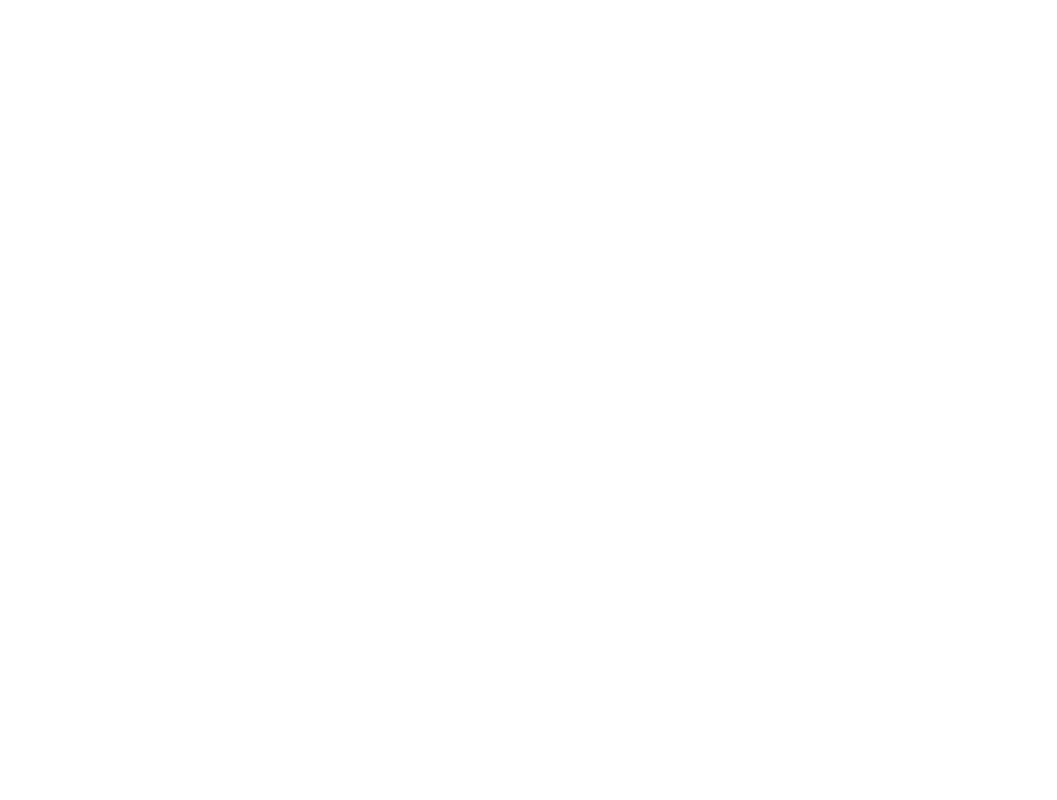
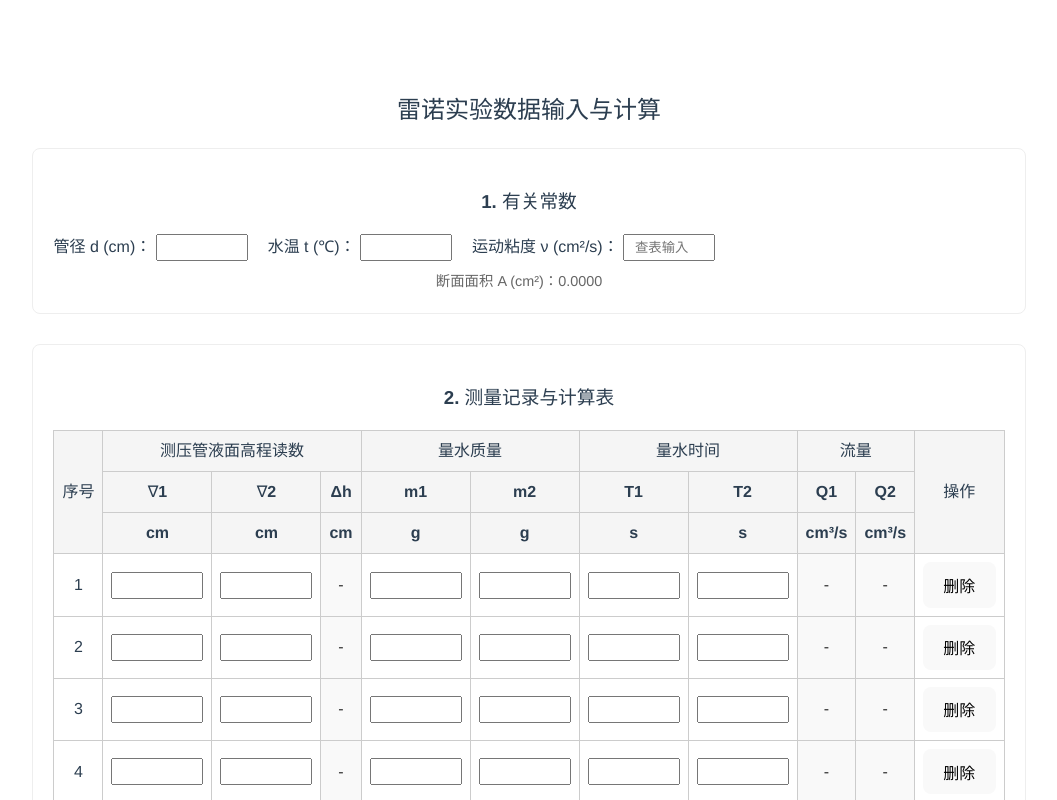
Before and after one commit to Sulilivan/Hydraulics-Experiment, a Vue app: page /reynolds in a window 1280 px wide. Before the commit this address had no page. Shown: the top 800 px of the page, without its empty margins (111-1168 px from the left). Built offline with nearby package versions, Linux system fonts and the light colour scheme; the HTML template or start-up script is replaced by a standard one.

Commit message:
增加完善雷诺数实验

```diff
--- a/src/router/index.ts
+++ b/src/router/index.ts
@@ -3,11 +3,13 @@
 import HomeView from '../views/HomeView.vue'
 import HydrostaticPressure from '../views/HydrostaticPressure.vue'
 import HydrostaticForce from '../views/HydrostaticForce.vue'
+import ReynoldsExperiment from '../views/ReynoldsExperiment.vue'
 
 const routes = [
   { path: '/', component: HomeView },
   { path: '/pressure', component: HydrostaticPressure },
-  { path: '/force', component: HydrostaticForce }
+  { path: '/force', component: HydrostaticForce },
+  { path: '/reynolds', component: ReynoldsExperiment }
 ]
 
 const router = createRouter({
--- a/src/views/HomeView.vue
+++ b/src/views/HomeView.vue
@@ -8,6 +8,10 @@
 
       <router-link to="/force" class="nav-item">
         <button>2. 静水总压力实验</button>
+      </router-link>
+
+      <router-link to="/reynolds" class="nav-item">
+        <button>3. 雷诺实验</button>
       </router-link>
     </div>
   </div>
--- a/src/views/HydrostaticForce.vue
+++ b/src/views/HydrostaticForce.vue
@@ -1,6 +1,6 @@
 <template>
   <div>
-    <h2>静水总压力实验数据输入与计算</h2>
+    <h2>净水总压力实验数据输入与计算</h2>
     <form id="expForm" autocomplete="off">
       <h3>2、有关常数</h3>
       <label>天平臂距离 L₀ (cm)：<input name="L0" type="text" required></label>
@@ -66,7 +66,6 @@
 <script lang="ts">
 export default {
   mounted() {
-    // 路由切换后直接初始化逻辑
     this.handleDomLoaded();
   },
   methods: {
@@ -89,7 +88,6 @@
         const rho = 1000;
         const g = 9.81;
         const H0 = 10.00;
-        // TS修复: 断言为 any 以避免类型检查报错
         const form = document.getElementById("expForm") as any;
         const L0 = +form.elements["L0"].value;
         const L = +form.elements["L"].value;
@@ -111,14 +109,27 @@
         for(let i=1;i<=3;i++) {
           let H = +form.elements[`H_tri_${i}`].value;
           let m = +form.elements[`m_tri_${i}`].value;
-          let e = (H / 3).toFixed(2);
-          let L1 = (L - e).toFixed(2);
-          let M0 = (m * g * L0 * 0.001).toFixed(2);
-          let P_exp = (L1 != 0 ? (M0 / L1).toFixed(2) : '');
+
+          // 修复: 中间变量保持 number 类型，最后展示时再 toFixed
+          let e_val = H / 3;
+          let e = e_val.toFixed(2);
+
+          let L1_val = L - e_val;
+          let L1 = L1_val.toFixed(2);
+
+          let M0_val = m * g * L0 * 0.001;
+          let M0 = M0_val.toFixed(2);
+
+          let P_exp_val = L1_val !== 0 ? M0_val / L1_val : 0;
+          let P_exp = L1_val !== 0 ? P_exp_val.toFixed(2) : '';
+
           let H_m = H / 100;
           let b_m = b / 100;
-          let P_theory = (0.5 * rho * g * b_m * H_m * H_m).toFixed(2);
-          let y = (P_theory != 0 ? (P_exp / P_theory).toFixed(3) : '');
+          let P_theory_val = 0.5 * rho * g * b_m * H_m * H_m;
+          let P_theory = P_theory_val.toFixed(2);
+
+          let y = P_theory_val !== 0 ? (P_exp_val / P_theory_val).toFixed(3) : '';
+
           rows += `<tr>
               <td>三角形分布</td>
               <td>${i}</td>
@@ -139,15 +150,28 @@
           let h1 = H - H0_cm;
           let h2 = H;
           let denominator = h1 + h2;
-          let e = (denominator !== 0 ? (a / 3 * (2 * h1 + h2) / denominator).toFixed(2) : '');
-          let L1 = (L - e).toFixed(2);
-          let M0 = (m * g * L0 * 0.001).toFixed(2);
+
+          let e_val = denominator !== 0 ? (a / 3 * (2 * h1 + h2) / denominator) : 0;
+          let e = denominator !== 0 ? e_val.toFixed(2) : '';
+
+          let L1_val = L - e_val;
+          let L1 = L1_val.toFixed(2);
+
+          let M0_val = m * g * L0 * 0.001;
+          let M0 = M0_val.toFixed(2);
+
           let H0_m = H0_cm / 100;
           let h_m = h / 100;
           let b_m = b / 100;
-          let P_theory = (0.5 * rho * g * b_m * H0_m * H0_m + rho * g * b_m * H0_m * h_m).toFixed(2);
-          let P_exp = (L1 != 0 ? (M0 / L1).toFixed(2) : '');
-          let y = (P_theory != 0 ? (P_exp / P_theory).toFixed(3) : '');
+
+          let P_theory_val = 0.5 * rho * g * b_m * H0_m * H0_m + rho * g * b_m * H0_m * h_m;
+          let P_theory = P_theory_val.toFixed(2);
+
+          let P_exp_val = L1_val !== 0 ? M0_val / L1_val : 0;
+          let P_exp = L1_val !== 0 ? P_exp_val.toFixed(2) : '';
+
+          let y = P_theory_val !== 0 ? (P_exp_val / P_theory_val).toFixed(3) : '';
+
           rows += `<tr>
               <td>梯形分布</td>
               <td>${i}</td>
@@ -215,6 +239,7 @@
 input[type="number"]::-webkit-inner-spin-button,
 input[type="number"]::-webkit-outer-spin-button {
   -webkit-appearance: none;
+  appearance: none; /* 修复 CSS 警告 */
   margin: 0;
 }
 input[type="number"] {
--- /dev/null
+++ b/src/views/ReynoldsExperiment.vue
@@ -0,0 +1,329 @@
+<template>
+  <div class="experiment-container">
+    <h2>雷诺实验数据输入与计算</h2>
+    <form id="reynoldsForm" autocomplete="off" @submit.prevent="calc">
+      <!-- 1. 有关常数 -->
+      <div class="section">
+        <h3>1. 有关常数</h3>
+        <div class="input-row">
+          <label>管径 d (cm)：
+            <input v-model.number="constants.d" type="number" step="0.01" required>
+          </label>
+          <label>水温 t (℃)：
+            <input v-model.number="constants.t" type="number" step="0.1" required>
+          </label>
+          <label>运动粘度 ν (cm²/s)：
+            <input v-model.number="constants.nu" type="number" step="0.000001" required placeholder="查表输入">
+          </label>
+        </div>
+        <div class="info-row">
+          <span>断面面积 A (cm²)：{{ area.toFixed(4) }}</span>
+        </div>
+      </div>
+
+      <!-- 2. 测量记录与计算 -->
+      <div class="section">
+        <h3>2. 测量记录与计算表</h3>
+        <table>
+          <thead>
+            <tr>
+              <th rowspan="3">序号</th>
+              <th colspan="3">测压管液面高程读数</th>
+              <th colspan="2">量水质量</th>
+              <th colspan="2">量水时间</th>
+              <th colspan="2">流量</th>
+              <th rowspan="3">操作</th>
+            </tr>
+            <tr>
+              <th>∇1</th>
+              <th>∇2</th>
+              <th>Δh</th>
+              <th>m1</th>
+              <th>m2</th>
+              <th>T1</th>
+              <th>T2</th>
+              <th>Q1</th>
+              <th>Q2</th>
+            </tr>
+            <tr>
+              <th>cm</th>
+              <th>cm</th>
+              <th>cm</th>
+              <th>g</th>
+              <th>g</th>
+              <th>s</th>
+              <th>s</th>
+              <th>cm³/s</th>
+              <th>cm³/s</th>
+            </tr>
+          </thead>
+          <tbody>
+            <tr v-for="(row, index) in tableData" :key="index">
+              <td>{{ index + 1 }}</td>
+              <td><input v-model.number="row.h1" type="number" step="0.01"></td>
+              <td><input v-model.number="row.h2" type="number" step="0.01"></td>
+              <td class="read-only">{{ row.dh || '-' }}</td>
+              <td><input v-model.number="row.m1" type="number" step="0.01"></td>
+              <td><input v-model.number="row.m2" type="number" step="0.01"></td>
+              <td><input v-model.number="row.t1" type="number" step="0.01"></td>
+              <td><input v-model.number="row.t2" type="number" step="0.01"></td>
+              <td class="read-only">{{ row.q1 || '-' }}</td>
+              <td class="read-only">{{ row.q2 || '-' }}</td>
+              <td>
+                <button type="button" @click="removeRow(index)" v-if="tableData.length > 1">删除</button>
+              </td>
+            </tr>
+          </tbody>
+        </table>
+        <button type="button" @click="addRow" class="add-btn">+ 添加一行</button>
+      </div>
+
+      <div class="action-bar">
+        <button type="submit" class="calc-btn">计算并输出结果</button>
+      </div>
+    </form>
+
+    <!-- 3. 计算结果 -->
+    <div v-if="results.length > 0" class="section result-section">
+      <h3>3. 计算结果</h3>
+      <table>
+        <thead>
+          <tr>
+            <th>序号</th>
+            <th>流量 Q平均 (cm³/s)</th>
+            <th>流速 v (cm/s)</th>
+            <th>测压管高差 Δh (cm)</th>
+            <th>沿程水头损失 hf (cm)</th>
+            <th>lg v</th>
+            <th>lg hf</th>
+            <th>雷诺数 Re</th>
+          </tr>
+        </thead>
+        <tbody>
+          <tr v-for="(res, index) in results" :key="index">
+            <td>{{ index + 1 }}</td>
+            <td>{{ res.qAvg }}</td>
+            <td>{{ res.v }}</td>
+            <td>{{ res.dh }}</td>
+            <td>{{ res.hf }}</td>
+            <td>{{ res.lgv }}</td>
+            <td>{{ res.lghf }}</td>
+            <td>{{ res.re }}</td>
+          </tr>
+        </tbody>
+      </table>
+    </div>
+  </div>
+</template>
+
+<script lang="ts" setup>
+import { ref, computed, reactive } from 'vue'
+
+// 常数接口
+interface Constants {
+  d: number | null
+  t: number | null
+  nu: number | null // 新增运动粘度
+}
+
+// 输入数据行接口
+interface DataRow {
+  h1: number | null
+  h2: number | null
+  m1: number | null
+  t1: number | null
+  m2: number | null
+  t2: number | null
+  // 计算出的中间值
+  dh?: string
+  q1?: string
+  q2?: string
+}
+
+// 结果行接口
+interface ResultRow {
+  qAvg: string
+  v: string
+  dh: string
+  hf: string
+  lgv: string
+  lghf: string
+  re: string
+}
+
+// 状态定义
+const constants = reactive<Constants>({
+  d: null,
+  t: null,
+  nu: null
+})
+
+const tableData = ref<DataRow[]>([
+  { h1: null, h2: null, m1: null, t1: null, m2: null, t2: null },
+  { h1: null, h2: null, m1: null, t1: null, m2: null, t2: null },
+  { h1: null, h2: null, m1: null, t1: null, m2: null, t2: null },
+  { h1: null, h2: null, m1: null, t1: null, m2: null, t2: null },
+  { h1: null, h2: null, m1: null, t1: null, m2: null, t2: null },
+  { h1: null, h2: null, m1: null, t1: null, m2: null, t2: null }
+])
+
+const results = ref<ResultRow[]>([])
+
+// 计算属性：断面面积 (cm²)
+const area = computed(() => {
+  if (constants.d === null) return 0
+  return (Math.PI * Math.pow(constants.d, 2)) / 4
+})
+
+// 方法：添加行
+const addRow = () => {
+  tableData.value.push({ h1: null, h2: null, m1: null, t1: null, m2: null, t2: null })
+}
+
+// 方法：删除行
+const removeRow = (index: number) => {
+  tableData.value.splice(index, 1)
+}
+
+// 方法：计算
+const calc = () => {
+  if (!constants.d || constants.t === null || !constants.nu) {
+    alert("请输入完整的常数信息（包括查表得出的运动粘度）！")
+    return
+  }
+
+  const rho = 1.0 // 水的密度 g/cm³
+  const A = area.value
+  const v_nu = constants.nu // 直接使用输入的运动粘度
+  const d = constants.d
+
+  results.value = tableData.value.map(row => {
+    // 检查必填项
+    if (row.h1 === null || row.h2 === null || row.m1 === null || row.t1 === null || row.m2 === null || row.t2 === null) {
+      row.dh = '-'
+      row.q1 = '-'
+      row.q2 = '-'
+      return { qAvg: '-', v: '-', dh: '-', hf: '-', lgv: '-', lghf: '-', re: '-' }
+    }
+
+    // 1. 计算中间值
+    const dhVal = Math.abs(row.h1 - row.h2)
+    const q1Val = row.m1 / (rho * row.t1)
+    const q2Val = row.m2 / (rho * row.t2)
+
+    // 更新表格显示
+    row.dh = dhVal.toFixed(2)
+    row.q1 = q1Val.toFixed(2)
+    row.q2 = q2Val.toFixed(2)
+
+    // 2. 计算平均流量
+    const qAvgVal = (q1Val + q2Val) / 2
+
+    // 3. 计算流速 v (cm/s) = Q / A
+    const vVal = qAvgVal / A
+
+    // 4. 计算雷诺数 Re = v * d / ν
+    const reVal = (vVal * d) / v_nu
+
+    // 5. 计算对数值
+    // 注意：vVal 和 dhVal 必须大于 0 才能取对数
+    const lgvVal = vVal > 0 ? Math.log10(vVal) : 0
+    const lghfVal = dhVal > 0 ? Math.log10(dhVal) : 0
+
+    return {
+      qAvg: qAvgVal.toFixed(2),
+      v: vVal.toFixed(2),
+      dh: dhVal.toFixed(2),
+      hf: dhVal.toFixed(2), // 沿程水头损失 hf 等于测压管高差 Δh
+      lgv: vVal > 0 ? lgvVal.toFixed(3) : '-',
+      lghf: dhVal > 0 ? lghfVal.toFixed(3) : '-',
+      re: reVal.toFixed(2) // 雷诺数保留两位小数
+    }
+  })
+}
+</script>
+
+<style scoped>
+.experiment-container {
+  max-width: 1000px;
+  margin: 0 auto;
+  padding: 20px;
+}
+
+.section {
+  margin-bottom: 30px;
+  padding: 20px;
+  border: 1px solid #eee;
+  border-radius: 8px;
+  background-color: #fff;
+}
+
+.input-row {
+  display: flex;
+  gap: 20px;
+  margin-bottom: 10px;
+  flex-wrap: wrap;
+}
+
+.info-row {
+  margin-top: 10px;
+  color: #666;
+  font-size: 0.9em;
+}
+
+.info-row span {
+  margin-right: 20px;
+}
+
+table {
+  width: 100%;
+  border-collapse: collapse;
+  margin-bottom: 10px;
+}
+
+th, td {
+  border: 1px solid #ccc;
+  padding: 8px;
+  text-align: center;
+}
+
+th {
+  background-color: #f5f5f5;
+}
+
+input[type="number"] {
+  width: 80px;
+  padding: 4px;
+  text-align: center;
+}
+
+.read-only {
+  background-color: #f9f9f9;
+  color: #333;
+}
+
+.add-btn {
+  background-color: #e0e0e0;
+  border: none;
+  padding: 5px 10px;
+  cursor: pointer;
+}
+
+.calc-btn {
+  background-color: #4CAF50;
+  color: white;
+  padding: 10px 20px;
+  border: none;
+  border-radius: 4px;
+  font-size: 16px;
+  cursor: pointer;
+}
+
+.calc-btn:hover {
+  background-color: #45a049;
+}
+
+.result-section {
+  background-color: #f9f9f9;
+}
+</style>
```
Also changed, not shown: src/env.d.ts (added, +7 -0 lines).
